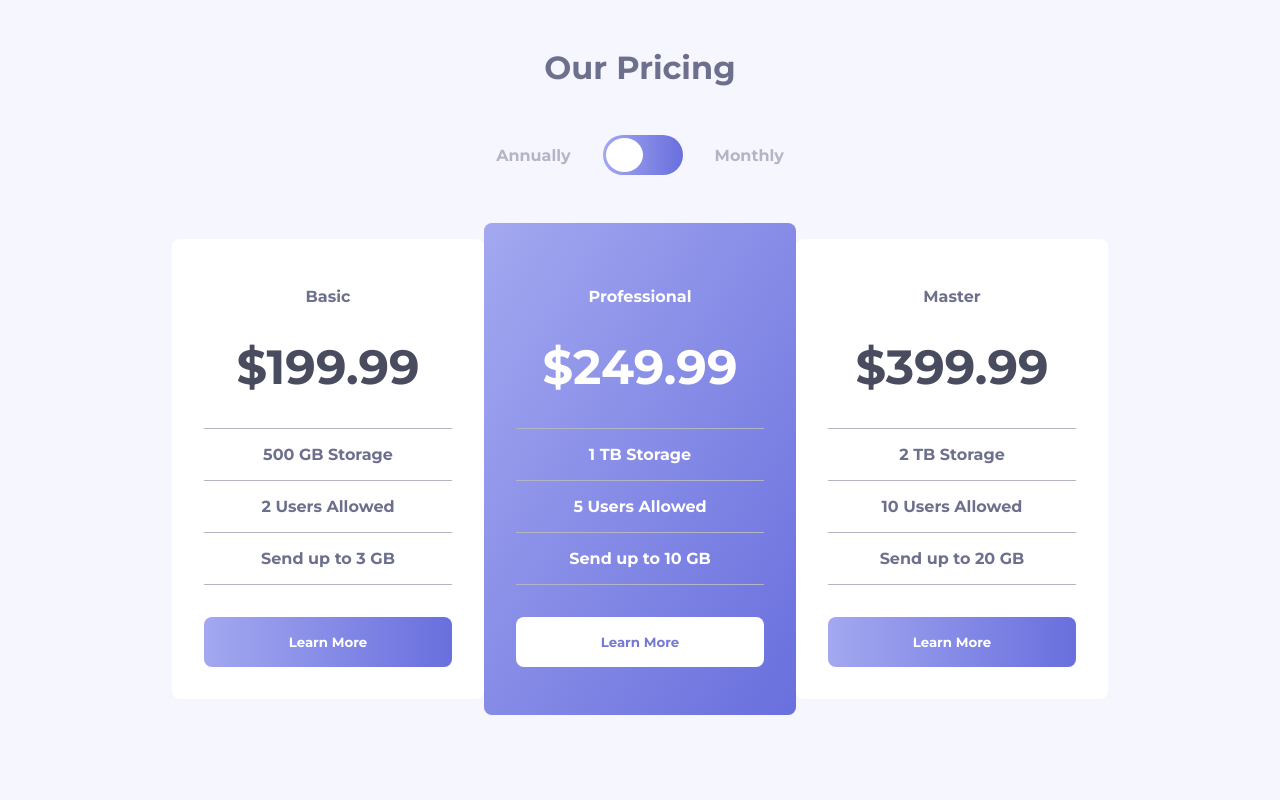
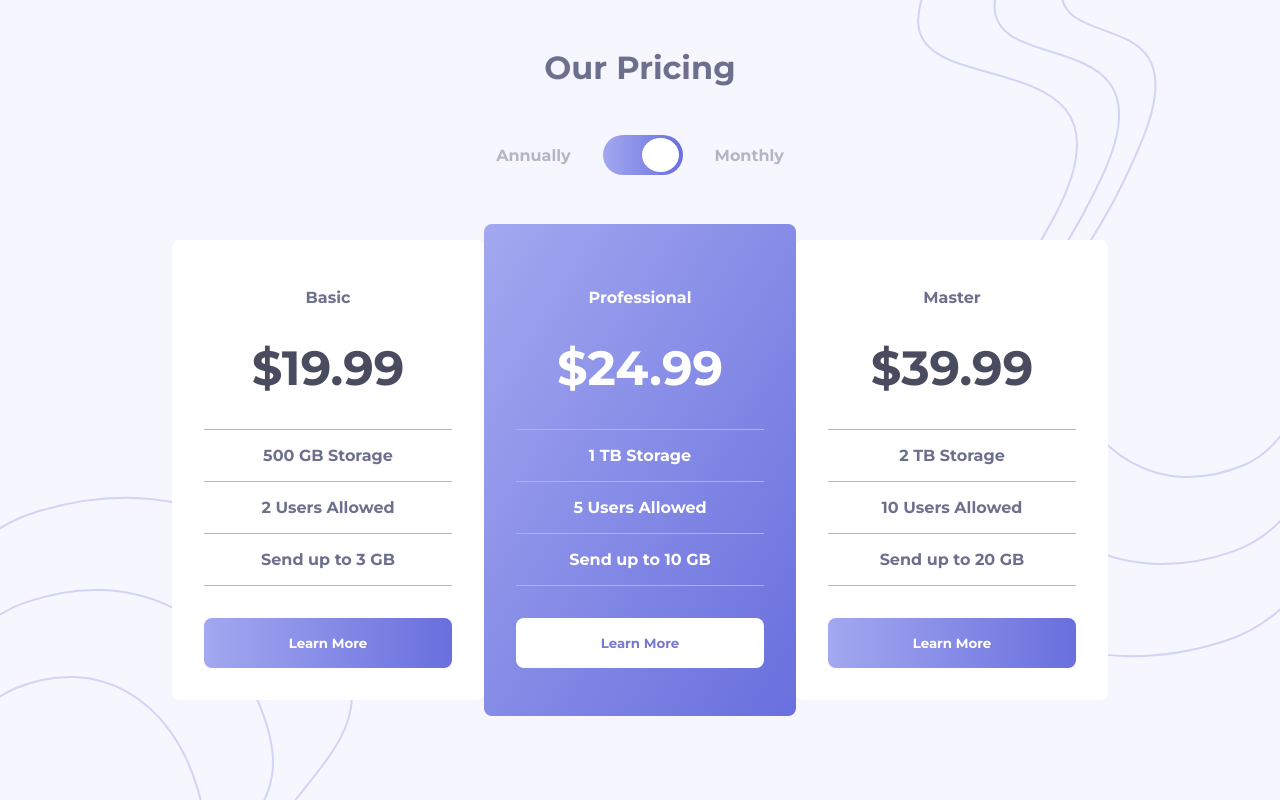
Before and after one commit to shantam8/fm_27pricing-component, a plain HTML site: page index.html in a window 1280 px wide. Drawn offline with Linux system fonts and the light colour scheme.

Commit message:
bugfixes

```diff
--- a/index.html
+++ b/index.html
@@ -22,16 +22,16 @@
 
       <div class="flexWrapper">
         <p>Annually</p>
-        <label for="checkboxSwitch" tabindex="1" aria-label="Switch payment method">
-          <div class="outerBtn">
-            <div class="switch"></div>
-          </div>
+        <label for="checkboxSwitch" tabindex="0" aria-label="Switch payment method">
+          <span class="outerBtn">
+            <span class="switch"></span>
+          </span>
         </label>
         <p>Monthly</p>
       </div>
     </header>
     <main>
-      <div class="card" aria-label="Basic rate">
+      <div class="card">
         <p>Basic</p>
 
         <h2>&dollar;19.99</h2>
@@ -41,7 +41,7 @@
         <p>Send up to 3 GB</p>
         <button title="Learn more on Basic" aria-label="Learn more on Basic">Learn More</button>
       </div>
-      <div class="card" aria-label="Professional rate">
+      <div class="card">
         <p>Professional</p>
         <h2>&dollar;24.99</h2>
         <h2>&dollar;249.99</h2>
@@ -50,7 +50,7 @@
         <p>Send up to 10 GB</p>
         <button title="Learn more on Professional" aria-label="Learn more on MProfessionalaster">Learn More</button>
       </div>
-      <div class="card" aria-label="Master rate">
+      <div class="card">
         <p>Master</p>
         <h2>&dollar;39.99</h2>
         <h2>&dollar;399.99</h2>
--- a/scss/_1header.scss
+++ b/scss/_1header.scss
@@ -18,6 +18,7 @@ header {
 
     label {
       .outerBtn {
+        display: inline-block;
         padding: 3px;
         height: 40px;
         width: 80px;
@@ -25,10 +26,12 @@ header {
         background-image: linear-gradient(to Right, $gradientFrom, $gradientTo);
 
         .switch {
+          display: inline-block;
+
           position: relative;
           height: 100%;
           width: 50%;
-          left: 0;
+          left: 18px;
           background-color: white;
           border-radius: 50%;
           transition: left 0.3s linear;
--- a/scss/_2mainSection.scss
+++ b/scss/_2mainSection.scss
@@ -52,11 +52,11 @@ main {
     }
 
     h2:last-of-type {
-      display: block;
+      display: none;
     }
 
     h2:first-of-type {
-      display: none;
+      display: block;
     }
 
     p {
--- a/scss/main.scss
+++ b/scss/main.scss
@@ -21,22 +21,48 @@ button {
 body {
   background-color: $veryLightGrayishBlue;
 
+  &::before{
+    position: absolute;
+    content: "";
+    background-image: url("../images/bg-top.svg");
+    background-position: top right;
+    background-repeat: no-repeat;
+    top: 0;
+    left: 0;
+    right:0;
+    bottom: 0;
+    z-index: -1;
+  }
+
+  &::after{
+    position: absolute;
+    content: "";
+    background-image: url("../images/bg-bottom.svg");
+    background-position: bottom left;
+    top: 0;
+    left: 0;
+    right:0;
+    bottom: 0;
+    background-repeat: no-repeat;
+    z-index: -1;
+  }
+
   #checkboxSwitch {
     display: none;
   }
 
   #checkboxSwitch:checked ~ header .flexWrapper {
     label .outerBtn .switch {
-      left: 35px;
+      left: -18px;
     }
   }
 
   #checkboxSwitch:checked ~ main .card {
     h2:first-of-type {
-      display: block;
+      display: none;
     }
     h2:last-of-type {
-      display: none;
+      display: block;
     }
   }
 }
```
Also changed, not shown: css/main.css, 1 other file.
